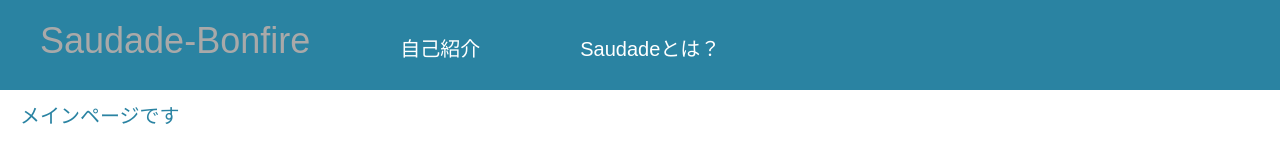
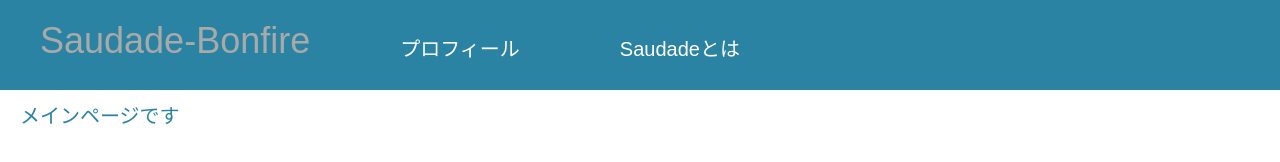
Before and after one commit to Yuya-saudade/Top, a plain HTML site: page index.html in a window 1280 px wide. Drawn offline with Linux system fonts and the light colour scheme.

Commit message:
Update index.html

```diff
--- a/index.html
+++ b/index.html
@@ -13,10 +13,10 @@
         </div>
         <div class="headerlist">
           <ul class="self-in">
-            <a href = "" class="self-in-linc">自己紹介</a>
+            <a href = "https://yuya-saudade.github.io/Saudade-Bonfire-Profile/" class="self-in-linc">プロフィール</a>
           </ul>
           <ul class="what-saudade">
-            <a href = "" class="what-saudade-linc">Saudadeとは？</a>
+            <a href = "https://yuya-saudade.github.io/Saudade-Bonfire-saudade/" class="what-saudade-linc">Saudadeとは</a>
         </div>
       </header>
     </div>
```
